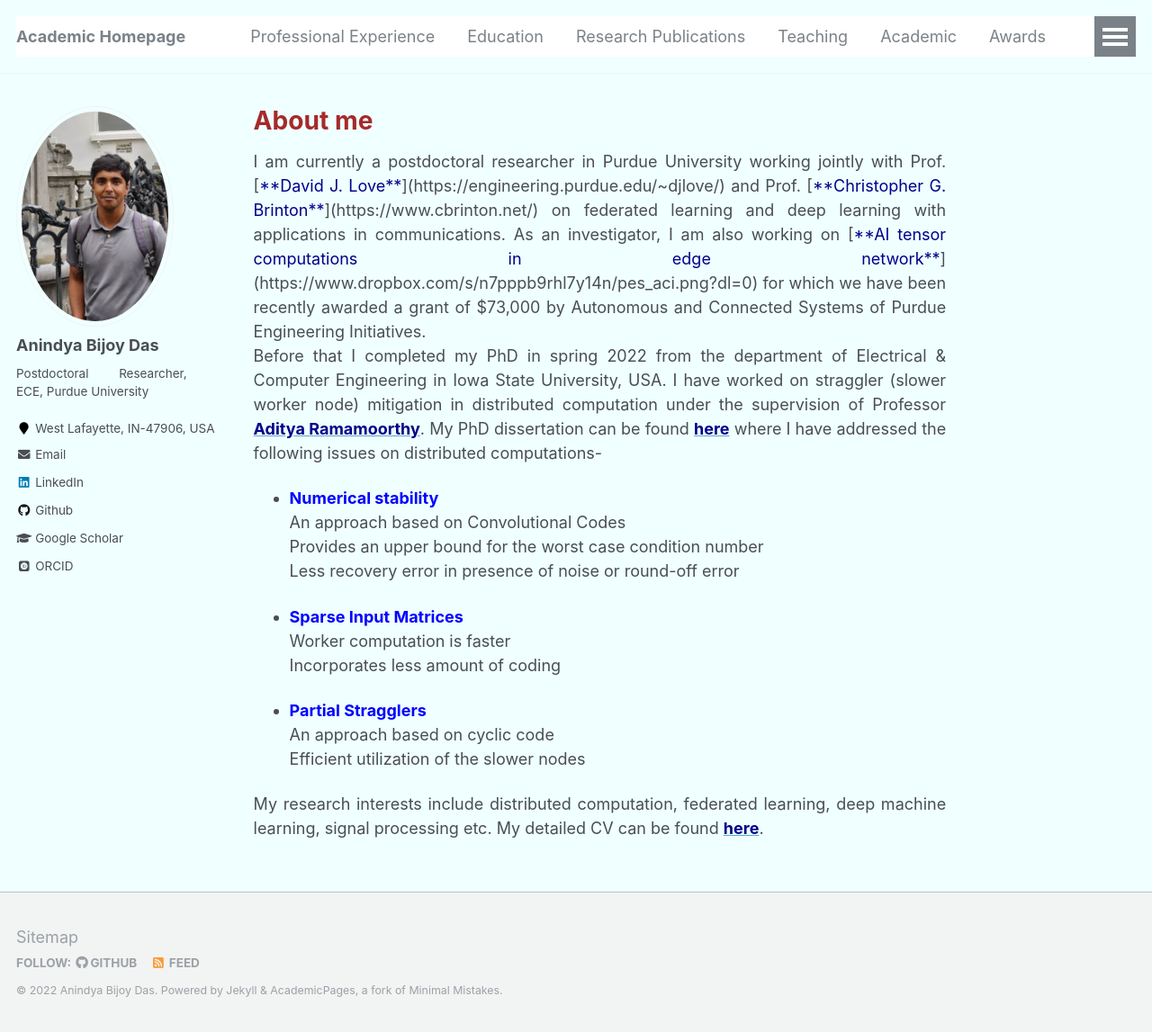
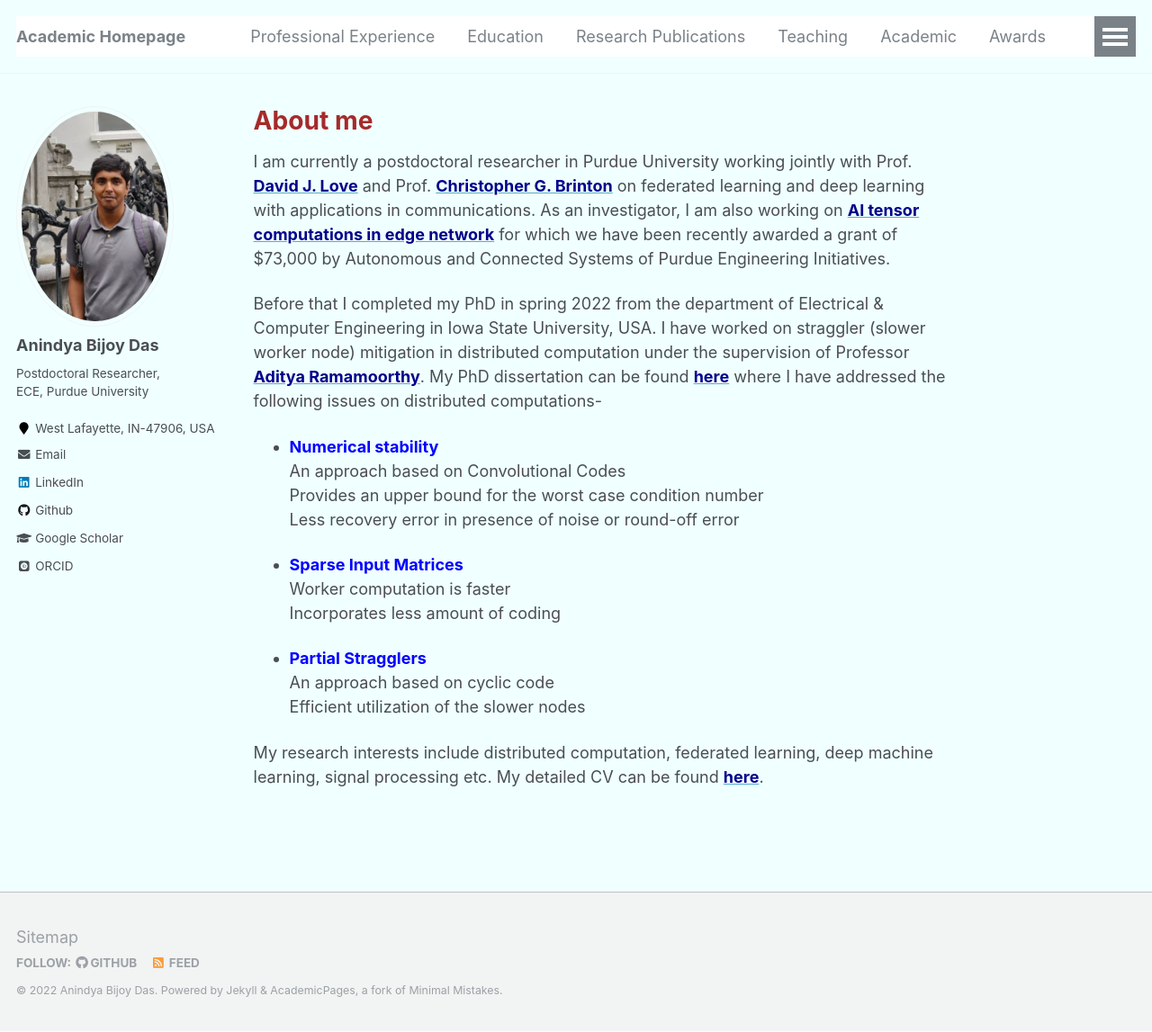
Before and after one commit to anindyabijoydas/portfolio, a Jekyll site: the page built from _pages/about.md, in a window 1280 px wide and 1147 px high. Shown: the whole window at 90% size. Built offline with Jekyll 4.4.1, drawn with Linux system fonts in a browser that asks for light colours; some web fonts are replaced; part of the change alters nothing that is shown.

Commit message:
Update about.md

```diff
--- a/_pages/about.md
+++ b/_pages/about.md
@@ -9,16 +9,13 @@ redirect_from:
   body {
     background-color: #F0FFFF;
   }
-  div {
-  text-align: justify;
-  text-justify: inter-word;
-}
+
 
 </style>
 
 <span style="color:brown">**About me**</span>
 ======
-<div>I am currently a postdoctoral researcher in Purdue University working jointly with Prof. [<span style="color: #00008B">**David J. Love**</span>](https://engineering.purdue.edu/~djlove/) and Prof. [<span style="color: #00008B">**Christopher G. Brinton**</span>](https://www.cbrinton.net/) on federated learning and deep learning with applications in communications. As an investigator, I am also working on [<span style="color: #00008B">**AI tensor computations in edge network**</span>](https://www.dropbox.com/s/n7pppb9rhl7y14n/pes_aci.png?dl=0) for which we have been recently awarded a grant of $73,000 by Autonomous and Connected Systems of Purdue Engineering Initiatives.</div>
+I am currently a postdoctoral researcher in Purdue University working jointly with Prof. [<span style="color: #00008B">**David J. Love**</span>](https://engineering.purdue.edu/~djlove/) and Prof. [<span style="color: #00008B">**Christopher G. Brinton**</span>](https://www.cbrinton.net/) on federated learning and deep learning with applications in communications. As an investigator, I am also working on [<span style="color: #00008B">**AI tensor computations in edge network**</span>](https://www.dropbox.com/s/n7pppb9rhl7y14n/pes_aci.png?dl=0) for which we have been recently awarded a grant of $73,000 by Autonomous and Connected Systems of Purdue Engineering Initiatives.
 
 Before that I completed my PhD in spring 2022 from the department of Electrical & Computer Engineering in Iowa State University, USA. I have worked on straggler (slower worker node) mitigation in distributed computation under the supervision of Professor [<span style="color: #00008B">**Aditya Ramamoorthy**</span>](https://www.ece.iastate.edu/adityar/). My PhD dissertation can be found [<span style="color: #00008B">**here**</span>](https://www.dropbox.com/s/hfipcodbsg2b39r/PhD_dissertation_Anindya_Bijoy_Das.pdf?dl=0) where I have addressed the following issues on distributed computations-
 * <span style="color:blue">**Numerical stability**</span> <br /> An approach based on Convolutional Codes <br /> Provides an upper bound for the worst case condition number <br /> Less recovery error in presence of noise or round-off error
```
